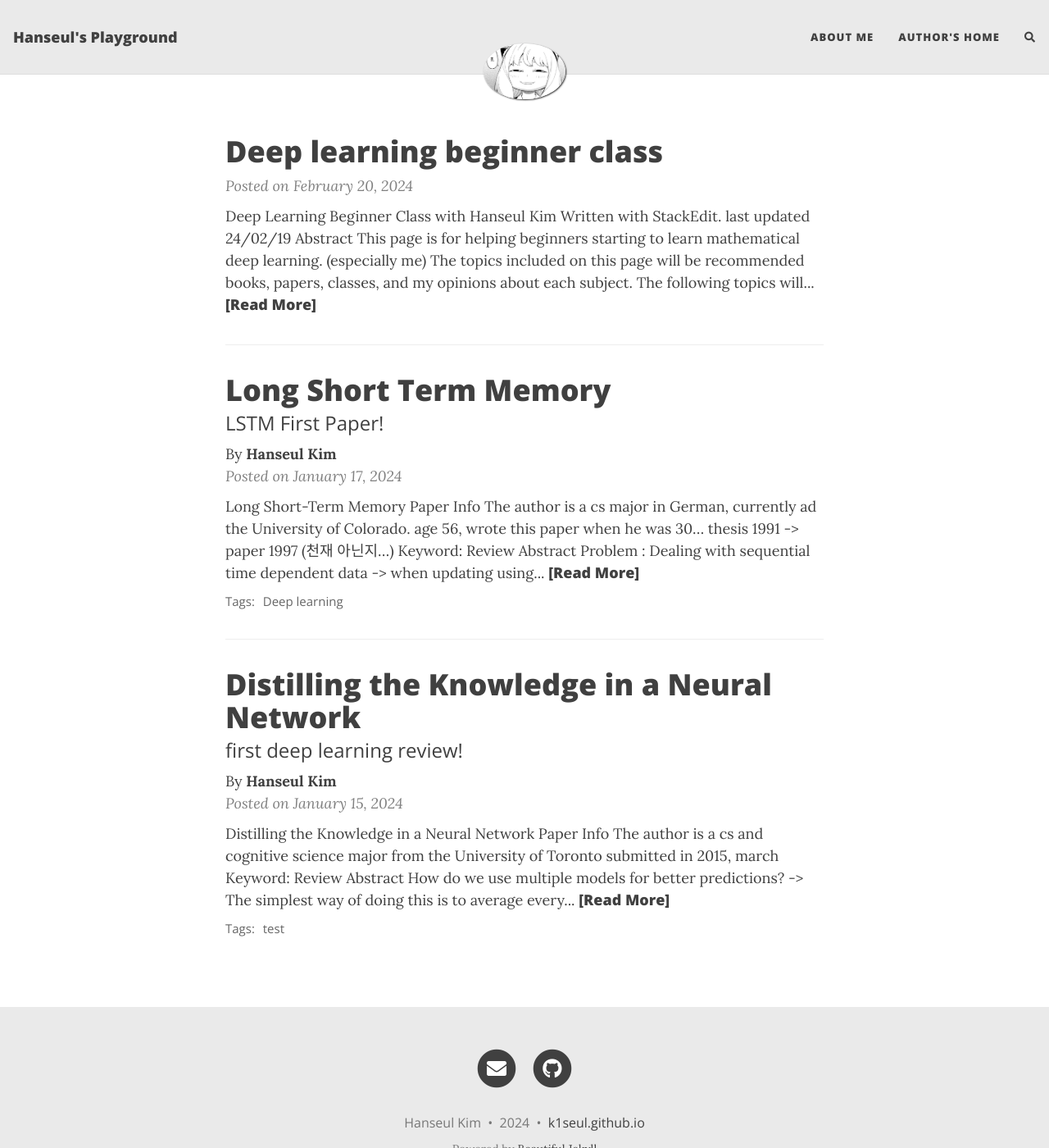
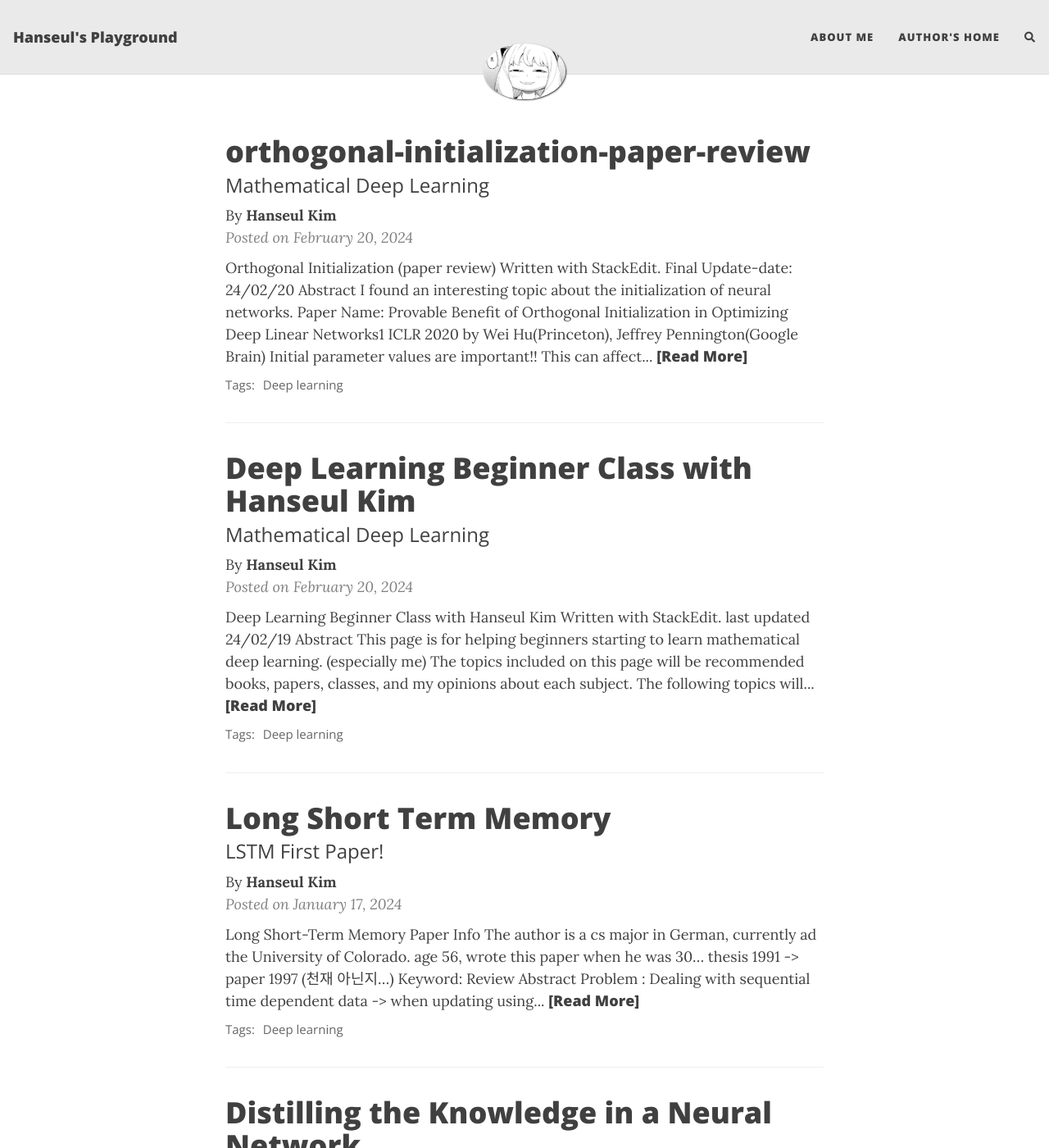
Before and after one commit to k1seul/k1seul.github.io, a Jekyll site: the page built from index.markdown, in a window 1280 px wide and 1400 px high. Shown: the whole window at 82% size. Built offline with Jekyll 4.4.1, drawn with Linux system fonts in a browser that asks for light colours; nearby versions of some CDN libraries; the list of posts is cut into pages by our own code; comment, search, counter and statistics services are not loaded.

Commit message:
Added: orthogonal init

```diff
--- a/_posts/Orthogonal Initialization.md
+++ b/_posts/2024-02-20-Orthogonal Initialization.md
@@ -1,4 +1,12 @@
 ---
+layout: post
+title: orthogonal-initialization-paper-review
+subtitle: Mathematical Deep Learning
+gh-repo: daattali/beautiful-jekyll
+gh-badge: [star, fork, follow]
+tags: [Deep learning]
+comments: true
+author: Hanseul Kim
 
 
 ---
```
Also changed, not shown: _posts/2024-02-20-Deep Learning Beginner Class.md (+8 -11 lines).
